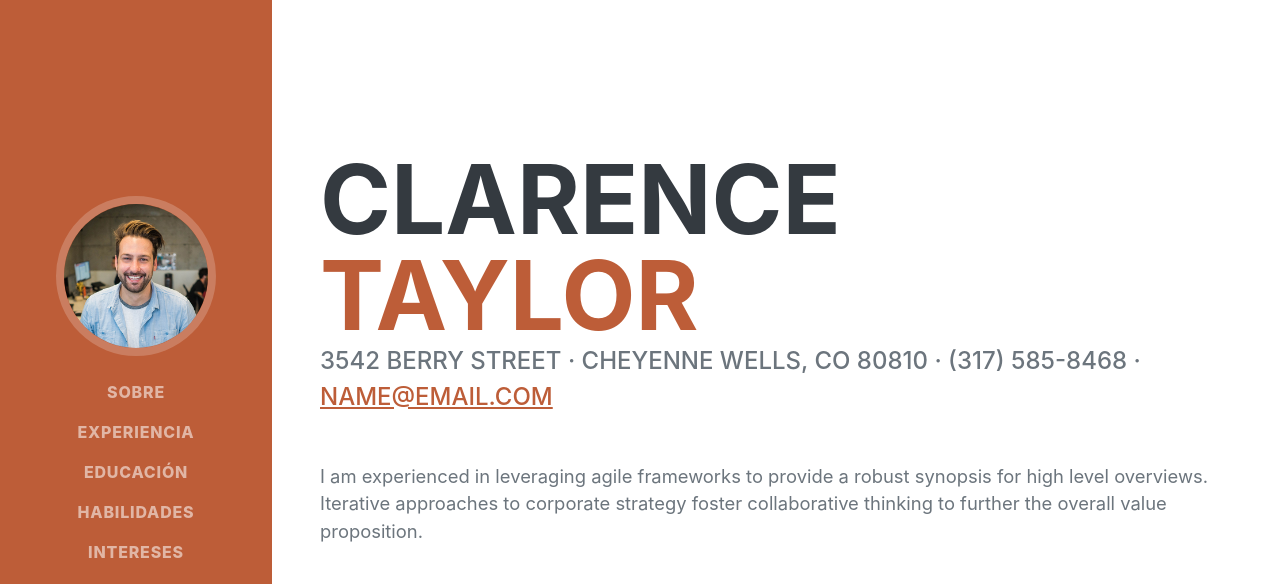
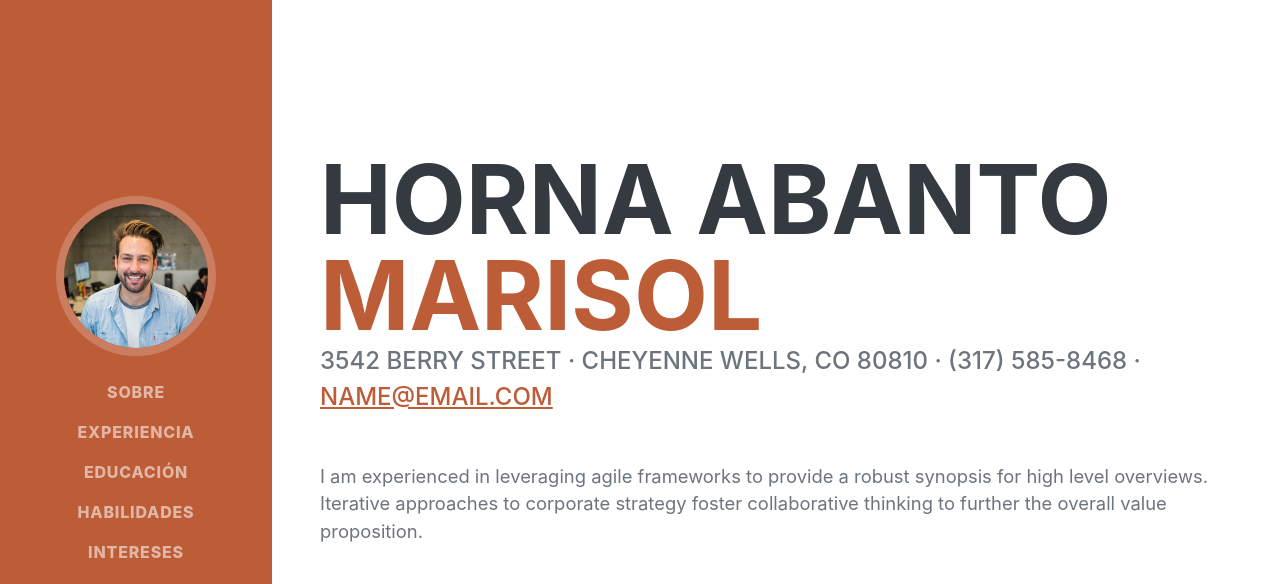
Before and after one commit to AulaTics/CURRICULUM-VITAE, a plain HTML site: page index.html in a window 1280 px wide. Shown: the top 584 px of the page. Drawn offline with nearby package versions, Linux system fonts and the light colour scheme; a web font is replaced by a local one.

Commit message:
Update index.html

```diff
--- a/index.html
+++ b/index.html
@@ -40,8 +40,8 @@
             <section class="resume-section" id="about">
                 <div class="resume-section-content">
                     <h1 class="mb-0">
-                        Clarence
-                        <span class="text-primary">Taylor</span>
+                        HORNA ABANTO
+                        <span class="text-primary">MARISOL</span>
                     </h1>
                     <div class="subheading mb-5">
                         3542 Berry Street · Cheyenne Wells, CO 80810 · (317) 585-8468 ·
```
